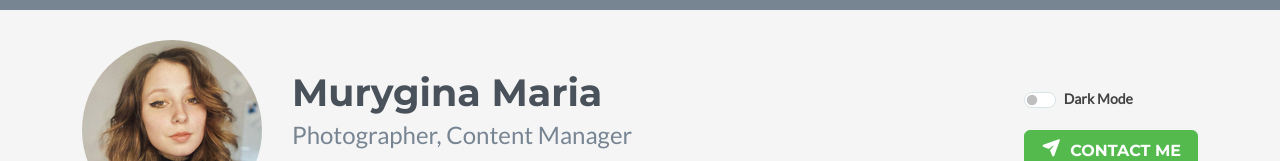
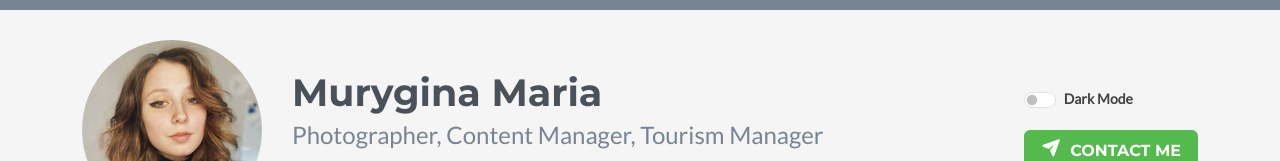
Before and after one commit to Moreya14/moreya14.github.io, a plain HTML site: page index.html in a window 1280 px wide. Shown: the top 161 px of the page. Drawn offline with nearby package versions, Linux system fonts and the light colour scheme; no server answers; a script that the page names is missing.

Commit message:
Update index.html

```diff
--- a/index.html
+++ b/index.html
@@ -31,7 +31,7 @@
 		            <img class="profile-image img-fluid float-start rounded-circle" src="assets/images/profile.png" alt="profile image" />
 		            <div class="profile-content">
 		                <h1 class="name">Murygina Maria</h1>
-		                <h2 class="desc">Photographer, Content Manager</h2>
+		                <h2 class="desc">Photographer, Content Manager, Tourism Manager</h2>
 		                <ul class="social list-inline">
 		                    <li class="list-inline-item"><a href="https://instagram.com/moreya_ph"><i class="fab fa-instagram"></i></a></li>
 		                    <li class="list-inline-item"><a href="https://vk.com/club205322492"><i class="fab fa-vk"></i></a></li>
```
